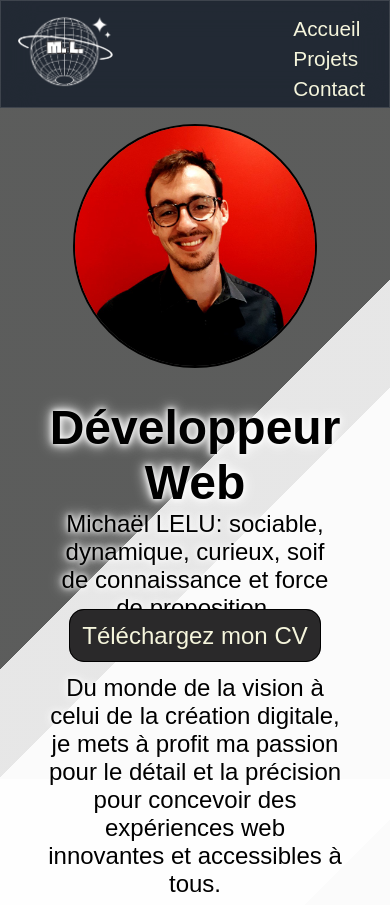
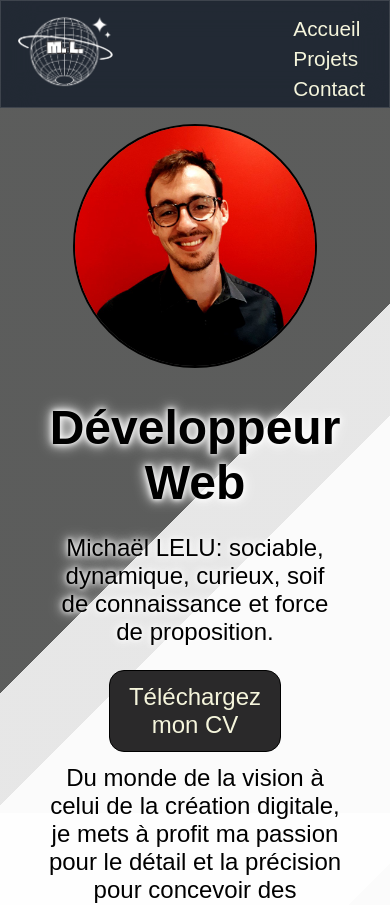
Before and after one commit to MichaelLELU/Portfolio-React, a React (Vite) app: page / in a window 390 px wide. Shown: the top 905 px of the page. Built offline with nearby package versions, Linux system fonts and the light colour scheme.

Commit message:
css responsiv

```diff
--- a/src/components/listForm/listStyle.scss
+++ b/src/components/listForm/listStyle.scss
@@ -41,26 +41,6 @@
 }
 
 
-
-
-@media screen and (max-width: 830px) {
-    .presentation {
-        display: flex;
-        flex-direction: column;
-        justify-content: space-around;
-        align-items: center;
-        margin-bottom: 0;
-    }
-    .presentationText {
-        display: block;
-        text-align: center;
-        font-size: 1.5em;
-        margin: 2em;
-        margin-bottom: 1em;
-        margin-top: 0;
-    }
-}
-
 @media screen and (max-width: 500px) {
     .articles {
         gap: 0.5em;
--- a/src/pages/homepage/homeStyle.scss
+++ b/src/pages/homepage/homeStyle.scss
@@ -17,7 +17,7 @@
     flex-direction: column;
     align-items: center;
     text-align: center;
-    gap: 2em;
+    gap: 1em;
     margin-top: 2em;
     margin-left: 2em;
     margin-right: 2em;
@@ -74,19 +74,23 @@
         width: 15em;
         margin-top: 1em;
     }
-    .lienCV {
-        margin-bottom: 0;
-    }
     .buttonContact {
         margin-bottom: 2em;
     }
     .presentation {
-        margin-bottom: 1.5em;
+        display: flex;
+        flex-direction: column;
+        justify-content: space-around;
+        align-items: center;
+        margin-bottom: 0;
     }
     .presentationText {
+        display: flex;
+        text-align: center;
         font-size: 1.5em;
-        margin-top: 1em;
-        gap:1.5em;
+        margin: 2em;
+        margin-bottom: 0.5em;
+        margin-top: 0;
     }
     .buttonContact{
         padding: 0.5em;
```
